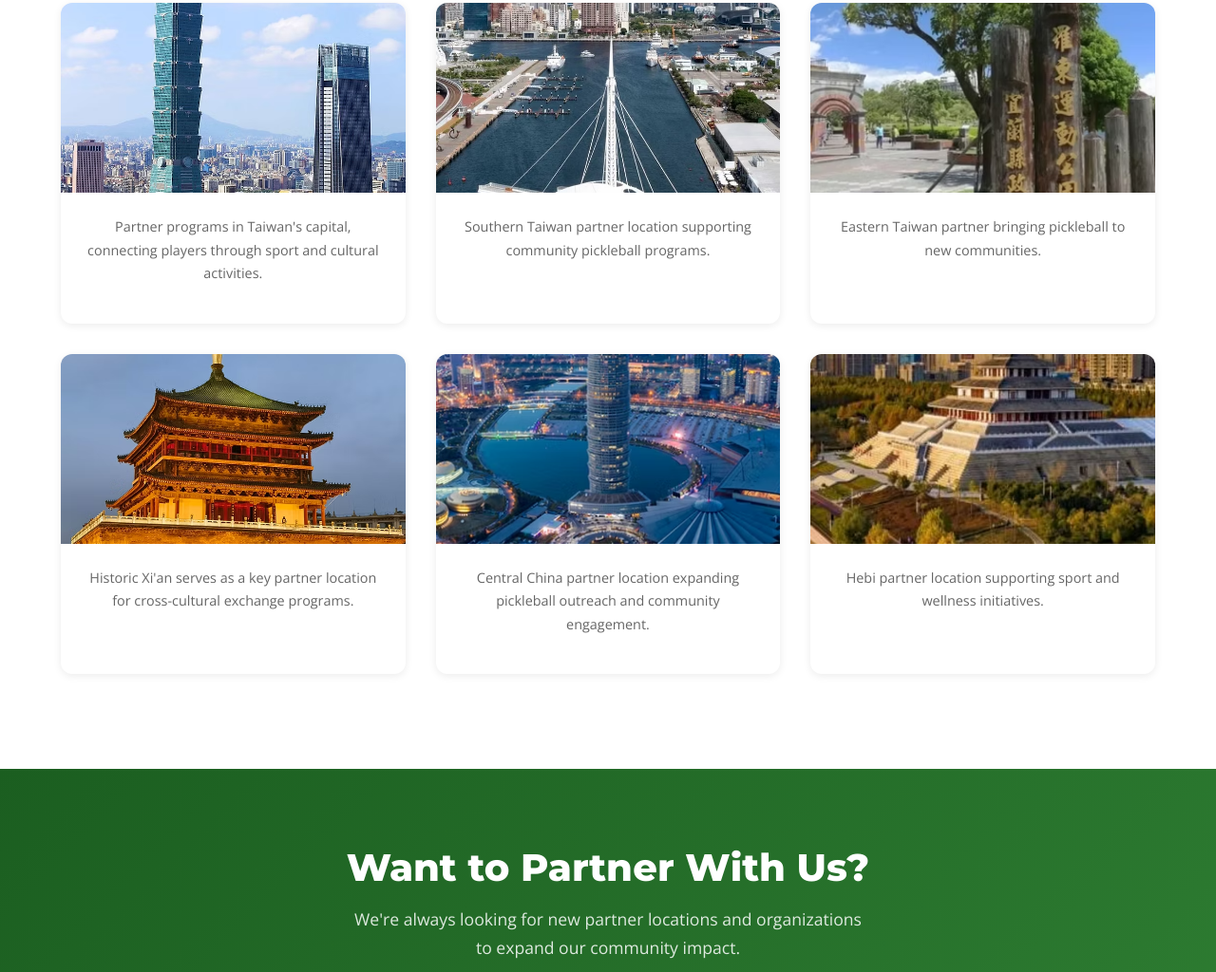
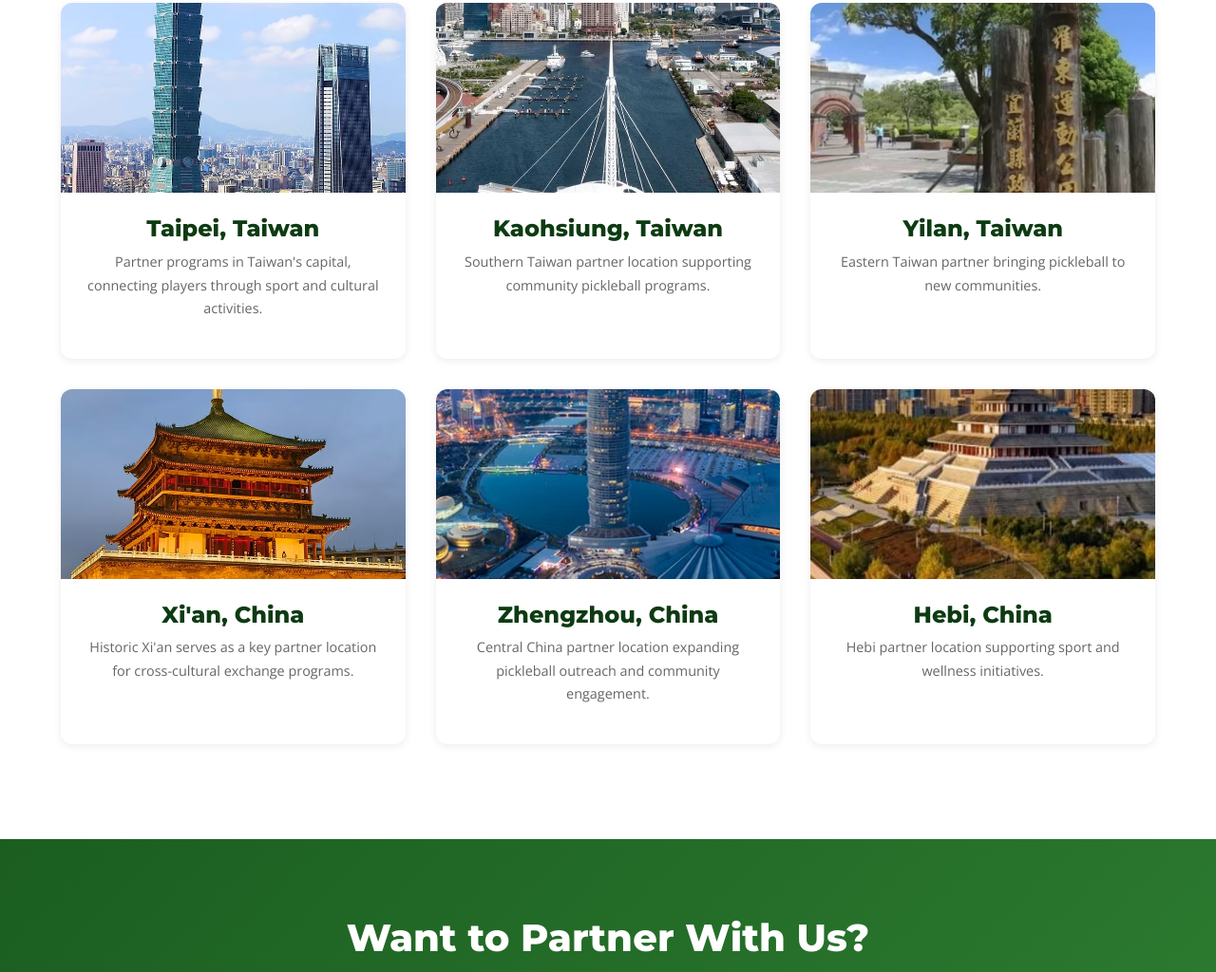
Before and after one commit to CodeSisyphus/potomac-pickleball-site, a plain HTML site: page locations.html in a window 1280 px wide. Shown: the part 1233-2257 px from the top of the page at 95% size. Drawn offline with nearby package versions, Linux system fonts and the light colour scheme.

Commit message:
Add city/country names back to location cards
Co-Authored-By: Claude Opus 4.6 <noreply@anthropic.com>

```diff
--- a/locations.html
+++ b/locations.html
@@ -75,36 +75,42 @@
         <div class="location-card fade-in">
           <img src="images/Taipei.avif" alt="Taipei, Taiwan" class="location-img">
           <div class="location-card-body">
+            <h3>Taipei, Taiwan</h3>
             <p>Partner programs in Taiwan's capital, connecting players through sport and cultural activities.</p>
           </div>
         </div>
         <div class="location-card fade-in">
           <img src="images/Kaohsiung.avif" alt="Kaohsiung, Taiwan" class="location-img">
           <div class="location-card-body">
+            <h3>Kaohsiung, Taiwan</h3>
             <p>Southern Taiwan partner location supporting community pickleball programs.</p>
           </div>
         </div>
         <div class="location-card fade-in">
           <img src="images/Yilan.avif" alt="Yilan, Taiwan" class="location-img">
           <div class="location-card-body">
+            <h3>Yilan, Taiwan</h3>
             <p>Eastern Taiwan partner bringing pickleball to new communities.</p>
           </div>
         </div>
         <div class="location-card fade-in">
           <img src="images/Xian.avif" alt="Xi'an, China" class="location-img">
           <div class="location-card-body">
+            <h3>Xi'an, China</h3>
             <p>Historic Xi'an serves as a key partner location for cross-cultural exchange programs.</p>
           </div>
         </div>
         <div class="location-card fade-in">
           <img src="images/Zhengzhou.avif" alt="Zhengzhou, China" class="location-img">
           <div class="location-card-body">
+            <h3>Zhengzhou, China</h3>
             <p>Central China partner location expanding pickleball outreach and community engagement.</p>
           </div>
         </div>
         <div class="location-card fade-in">
           <img src="images/Hebi.avif" alt="Hebi, China" class="location-img">
           <div class="location-card-body">
+            <h3>Hebi, China</h3>
             <p>Hebi partner location supporting sport and wellness initiatives.</p>
           </div>
         </div>
```
